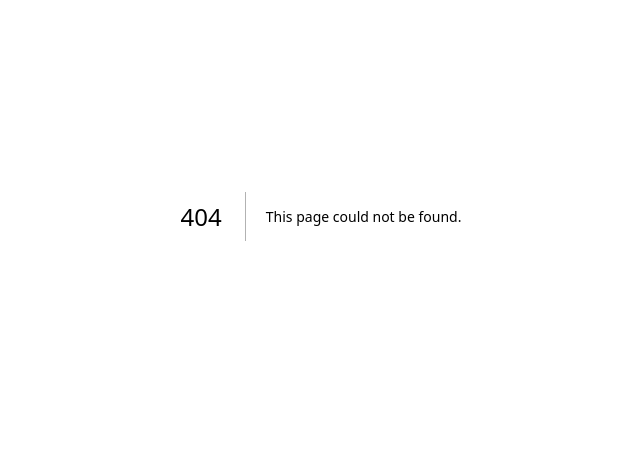
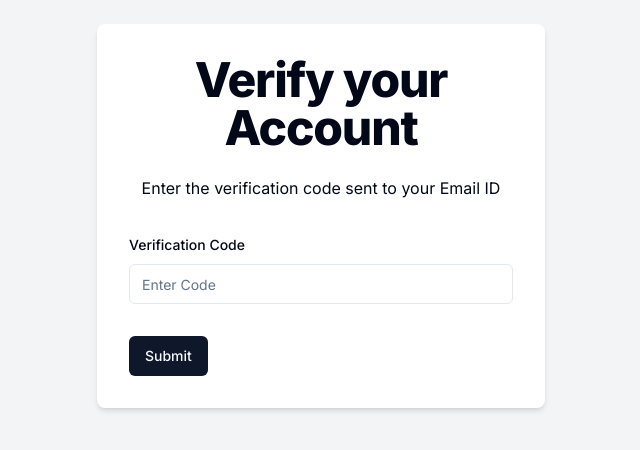
Before and after one commit to supradeepmukherjee/Learning-NextJS, a Next.js app: page /verify/1 in a window 1280 px wide. Before the commit this address had no page. Shown: the part 184-634 px from the top of the page, without its empty margins (319-959 px from the left). Built offline with nearby package versions, Linux system fonts and the light colour scheme.

Commit message:
Verification page

```diff
--- /dev/null
+++ b/src/app/(auth)/verify/[uName]/page.tsx
@@ -0,0 +1,79 @@
+/* eslint-disable react-hooks/rules-of-hooks */
+'use client'
+import { Button } from "@/components/ui/button"
+import { Form, FormControl, FormField, FormItem, FormLabel, FormMessage } from "@/components/ui/form"
+import { Input } from "@/components/ui/input"
+import { useToast } from "@/components/ui/use-toast"
+import { verifySchema } from "@/schemas/verify"
+import { ApiResponse } from "@/types/ApiResponse"
+import { zodResolver } from "@hookform/resolvers/zod"
+import axios, { AxiosError } from "axios"
+import { useParams, useRouter } from "next/navigation"
+import { useForm } from "react-hook-form"
+import * as z from 'zod'
+
+const page = () => {
+    const router = useRouter()
+    const params = useParams<{ uName: string }>()
+    const { toast } = useToast()
+    const form = useForm<z.infer<typeof verifySchema>>({ resolver: zodResolver(verifySchema) })
+    const onSubmit = async (data: z.infer<typeof verifySchema>) => {
+        try {
+            const res = await axios.put('/api/verify-code', {
+                uName: params.uName,
+                code: data.code
+            })
+            toast({
+                title: 'Success',
+                description: res.data.msg
+            })
+            router.replace('/sign-in')
+        } catch (err) {
+            console.log(err)
+            const { response } = err as AxiosError<ApiResponse>
+            toast({
+                title: 'Verification failed',
+                description: response?.data.msg,
+                variant: 'destructive'
+            })
+        }
+    }
+    return (
+        <div className="flex justify-center items-center min-h-screen bg-gray-100">
+            <div className="w-full max-w-md p-8 space-y-8 bg-white rounded-lg shadow-md">
+                <div className="text-center">
+                    <h1 className="text-4xl font-extrabold tracking-tight mb-6 lg:text-5xl">
+                        Verify your Account
+                    </h1>
+                    <p className="mb-4">
+                        Enter the verification code sent to your Email ID
+                    </p>
+                </div>
+                <Form {...form}>
+                    <form onSubmit={form.handleSubmit(onSubmit)} className="space-y-8">
+                        <FormField
+                            name="code"
+                            control={form.control}
+                            render={({ field }) => (
+                                <FormItem>
+                                    <FormLabel>
+                                        Verification Code
+                                    </FormLabel>
+                                    <FormControl>
+                                        <Input placeholder="Enter Code" {...field}  />
+                                    </FormControl>
+                                    <FormMessage />
+                                </FormItem>
+                            )}
+                        />
+                        <Button type="submit">
+                            Submit
+                        </Button>
+                    </form>
+                </Form>
+            </div>
+        </div>
+    )
+}
+
+export default page
```
